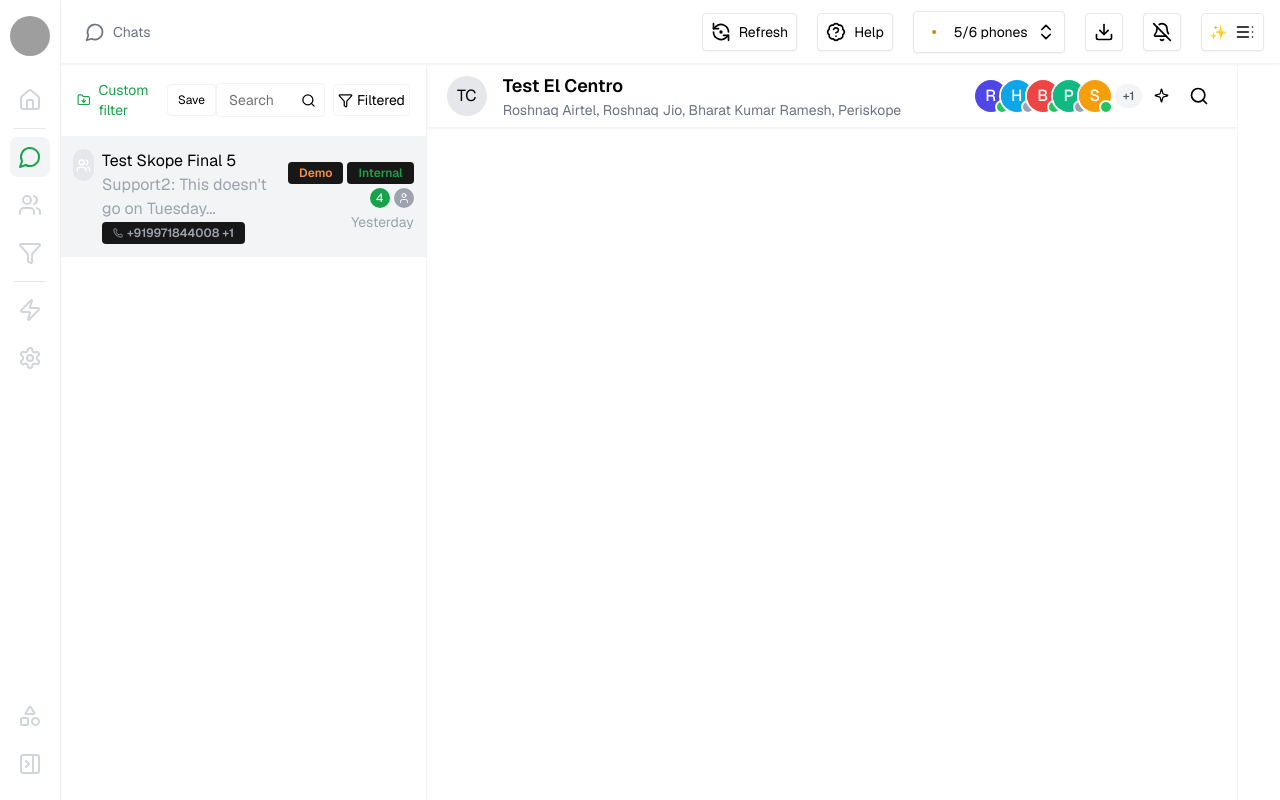
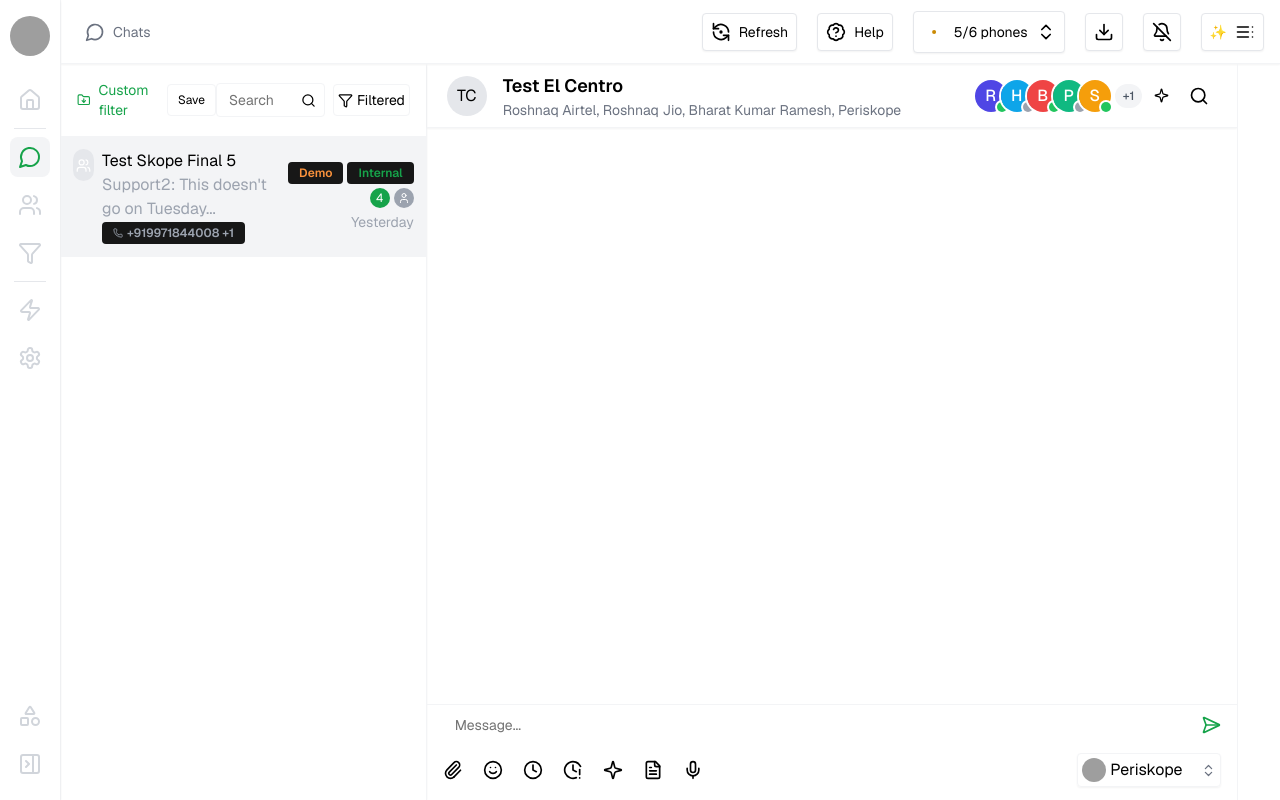
Before and after one commit to mdanjumkamali/converge, a Next.js app: page /chat in a window 1280 px wide. Built offline with nearby package versions, Linux system fonts and the light colour scheme; grey boxes are pictures that could not be loaded.

Commit message:
add chat input

```diff
--- a/components/chat/chat-input.tsx
+++ b/components/chat/chat-input.tsx
@@ -1,7 +1,82 @@
-import React from "react";
+"use client";
+
+import {
+  ChevronsUpDown,
+  Clock,
+  ClockAlert,
+  FileText,
+  Mic,
+  Paperclip,
+  SendHorizonal,
+  Smile,
+  Sparkle,
+} from "lucide-react";
+import React, { useState } from "react";
+import { Input } from "../ui/input";
+import { Avatar, AvatarFallback, AvatarImage } from "../ui/avatar";
+
+const SearchInput: React.FC = () => {
+  const [searchQuery, setSearchQuery] = useState("");
+
+  const handleSubmit = (e: React.FormEvent) => {
+    e.preventDefault();
+    console.log("Search query:", searchQuery);
+    // Add your search logic here
+  };
+
+  return (
+    <form onSubmit={handleSubmit} className="flex items-center gap-1">
+      <Input
+        className="bg-transparent border-0 focus-visible:ring-offset-0 focus-visible:ring-0"
+        placeholder="Message..."
+        value={searchQuery}
+        onChange={(e) => setSearchQuery(e.target.value)}
+      />
+      <button type="submit">
+        <SendHorizonal className="cursor-pointer text-green-600" size={20} />
+      </button>
+    </form>
+  );
+};
+
+const Icons = [
+  { icon: <Paperclip size={20} /> },
+  { icon: <Smile size={20} /> },
+  { icon: <Clock size={20} /> },
+  { icon: <ClockAlert size={20} /> },
+  { icon: <Sparkle size={20} /> },
+  { icon: <FileText size={20} /> },
+  { icon: <Mic size={20} /> },
+];
 
 const ChatInput = () => {
-  return <div className="border w-full h-16"></div>;
+  return (
+    <div className="border-t border-gray-100 w-full h-24 px-4">
+      <div className="">
+        <SearchInput />
+      </div>
+      <div className="mt-2 flex items-center justify-between">
+        <div className="flex items-center gap-5 ">
+          {Icons.map((icon, index) => (
+            <div key={index} className="cursor-pointer">
+              {icon.icon}
+            </div>
+          ))}
+        </div>
+
+        <div className="flex items-center justify-between border p-1 border-gray-100 shadow-sm rounded-sm w-36 cursor-pointer">
+          <div className="flex items-center gap-1">
+            <Avatar className="w-6 h-6">
+              <AvatarImage src="https://github.com/shadcn.png" />
+              <AvatarFallback>CN</AvatarFallback>
+            </Avatar>
+            Periskope
+          </div>
+          <ChevronsUpDown size={15} className="text-gray-500" />
+        </div>
+      </div>
+    </div>
+  );
 };
 
 export default ChatInput;
--- a/components/chat/chat-window.tsx
+++ b/components/chat/chat-window.tsx
@@ -1,6 +1,6 @@
-import { Sparkle, Users } from "lucide-react";
 import React from "react";
 import ChatHeader from "./chat-header";
+import ChatInput from "./chat-input";
 
 const Avatar: React.FC<{ letter: string; color: string }> = ({
   letter,
@@ -79,13 +79,15 @@ const ChatWindow = () => {
   ];
   return (
     <div className="w-[70%] h-[calc(100vh-4rem)] flex">
-      <div className="w-[95%]">
+      <div className="w-[95%] flex justify-between flex-col">
         <ChatHeader
           name={chatName}
           avatar={chatAvatar}
           users={chatUsers}
           participants={<AvatarGroup users={participants} maxDisplay={5} />}
         />
+
+        <ChatInput />
       </div>
       <div className="w-[5%] h-[calc(100vh-4rem)] border-l border-gray-100"></div>
     </div>
```
